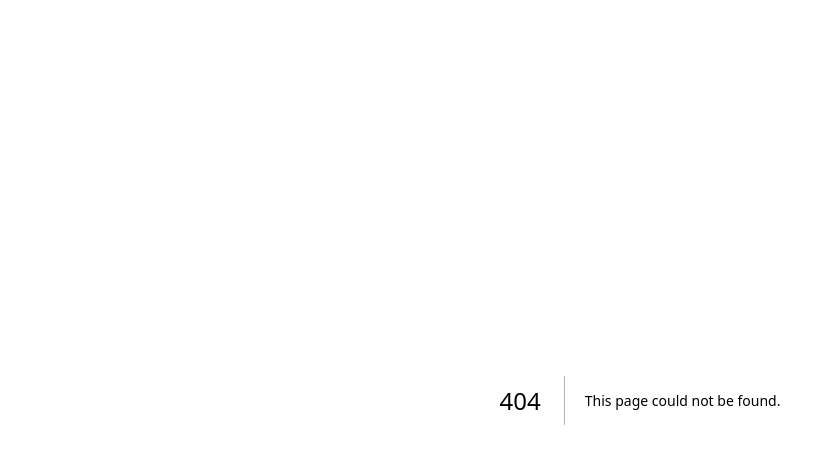
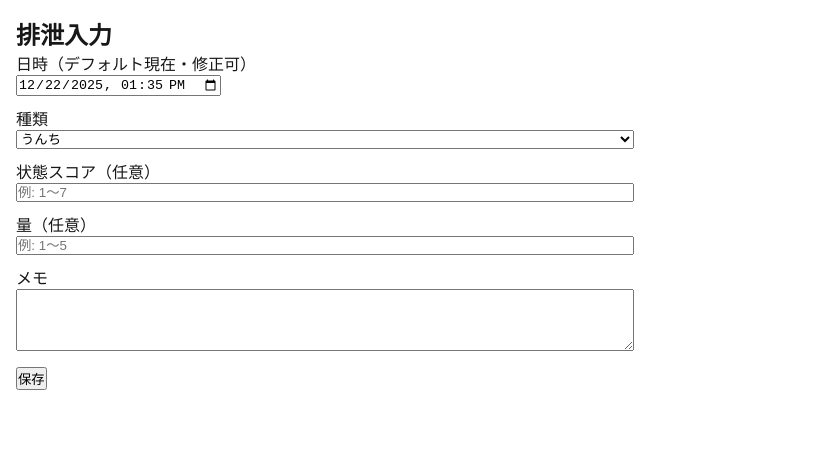
Before and after one commit to naoki6532b/cat-health-log, a Next.js app in the folder catlog/: page /entry/elim in a window 1280 px wide. Before the commit this address had no page. Shown: the top 464 px of the page, without its empty margins (0-827 px from the left). Built offline with nearby package versions, Linux system fonts and the light colour scheme.

Commit message:
add elim entry page

```diff
--- /dev/null
+++ b/catlog/app/entry/elim/page.tsx
@@ -0,0 +1,74 @@
+"use client";
+
+import { useState } from "react";
+import { apiFetch } from "@/lib/api";
+
+function toDatetimeLocal(d: Date) {
+  const pad = (n: number) => String(n).padStart(2, "0");
+  return `${d.getFullYear()}-${pad(d.getMonth() + 1)}-${pad(d.getDate())}T${pad(d.getHours())}:${pad(d.getMinutes())}`;
+}
+
+export default function ElimEntryPage() {
+  const [dtLocal, setDtLocal] = useState(toDatetimeLocal(new Date()));
+  const [kind, setKind] = useState<"poop" | "pee">("poop");
+  const [score, setScore] = useState("");
+  const [amount, setAmount] = useState("");
+  const [note, setNote] = useState("");
+  const [msg, setMsg] = useState("");
+
+  const save = async () => {
+    setMsg("");
+    await apiFetch("/api/elims", {
+      method: "POST",
+      headers: { "content-type": "application/json" },
+      body: JSON.stringify({
+        dt: new Date(dtLocal).toISOString(),
+        kind,
+        score: score ? Number(score) : null,
+        amount: amount ? Number(amount) : null,
+        note: note || null,
+      }),
+    });
+    setMsg("保存しました");
+    setNote("");
+  };
+
+  return (
+    <main style={{ padding: 16, maxWidth: 650 }}>
+      <h2>排泄入力</h2>
+      <div style={{ color: msg.startsWith("ERROR") ? "red" : "green" }}>{msg}</div>
+
+      <div>
+        <div>日時（デフォルト現在・修正可）</div>
+        <input type="datetime-local" value={dtLocal} onChange={(e) => setDtLocal(e.target.value)} />
+      </div>
+
+      <div style={{ marginTop: 10 }}>
+        <div>種類</div>
+        <select value={kind} onChange={(e) => setKind(e.target.value as any)} style={{ width: "100%" }}>
+          <option value="poop">うんち</option>
+          <option value="pee">おしっこ</option>
+        </select>
+      </div>
+
+      <div style={{ marginTop: 10 }}>
+        <div>状態スコア（任意）</div>
+        <input type="number" value={score} onChange={(e) => setScore(e.target.value)} placeholder="例: 1〜7" style={{ width: "100%" }} />
+      </div>
+
+      <div style={{ marginTop: 10 }}>
+        <div>量（任意）</div>
+        <input type="number" value={amount} onChange={(e) => setAmount(e.target.value)} placeholder="例: 1〜5" style={{ width: "100%" }} />
+      </div>
+
+      <div style={{ marginTop: 10 }}>
+        <div>メモ</div>
+        <textarea rows={4} value={note} onChange={(e) => setNote(e.target.value)} style={{ width: "100%" }} />
+      </div>
+
+      <div style={{ marginTop: 12 }}>
+        <button onClick={() => save().catch((e) => setMsg("ERROR: " + String(e?.message ?? e)))}>保存</button>
+      </div>
+    </main>
+  );
+}
```
